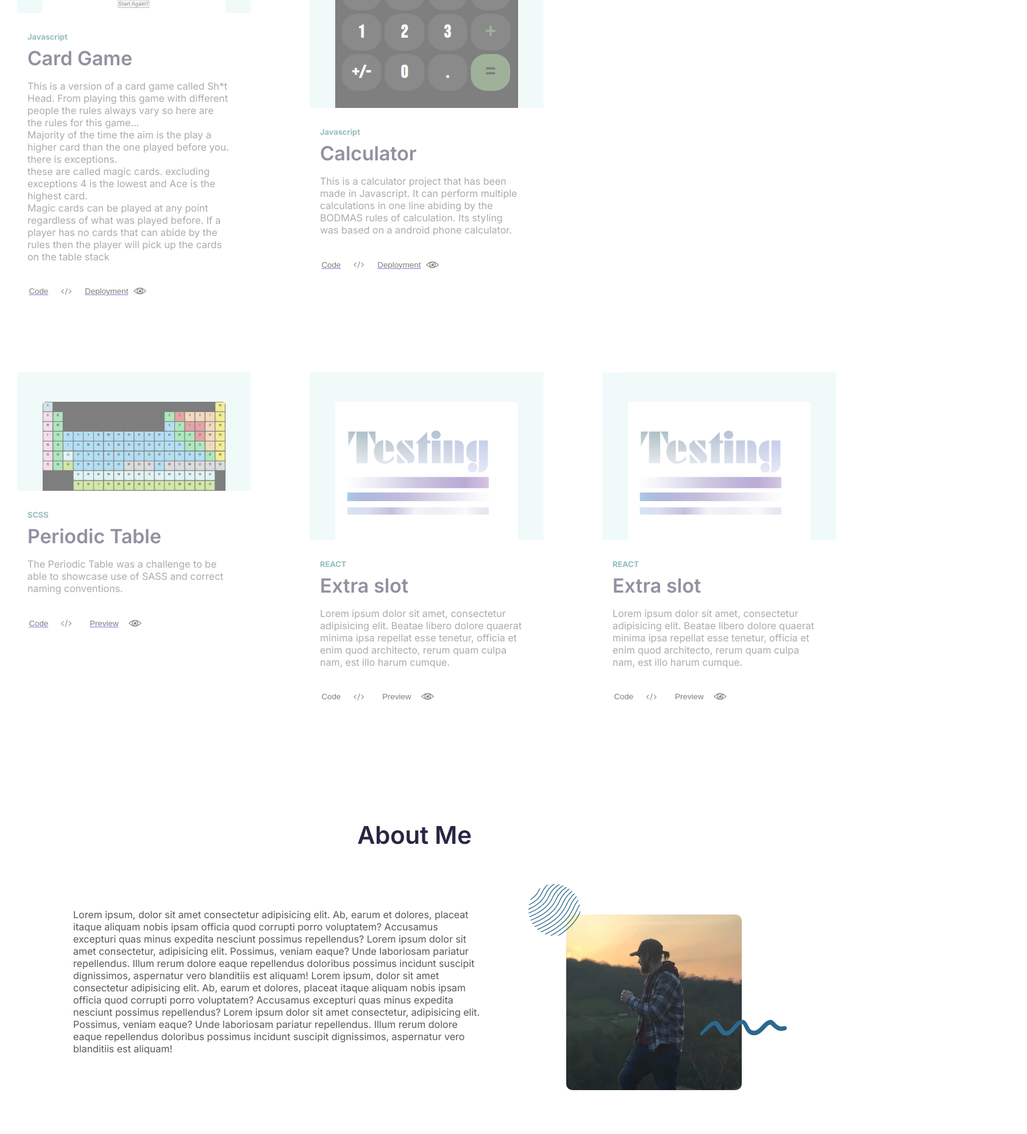
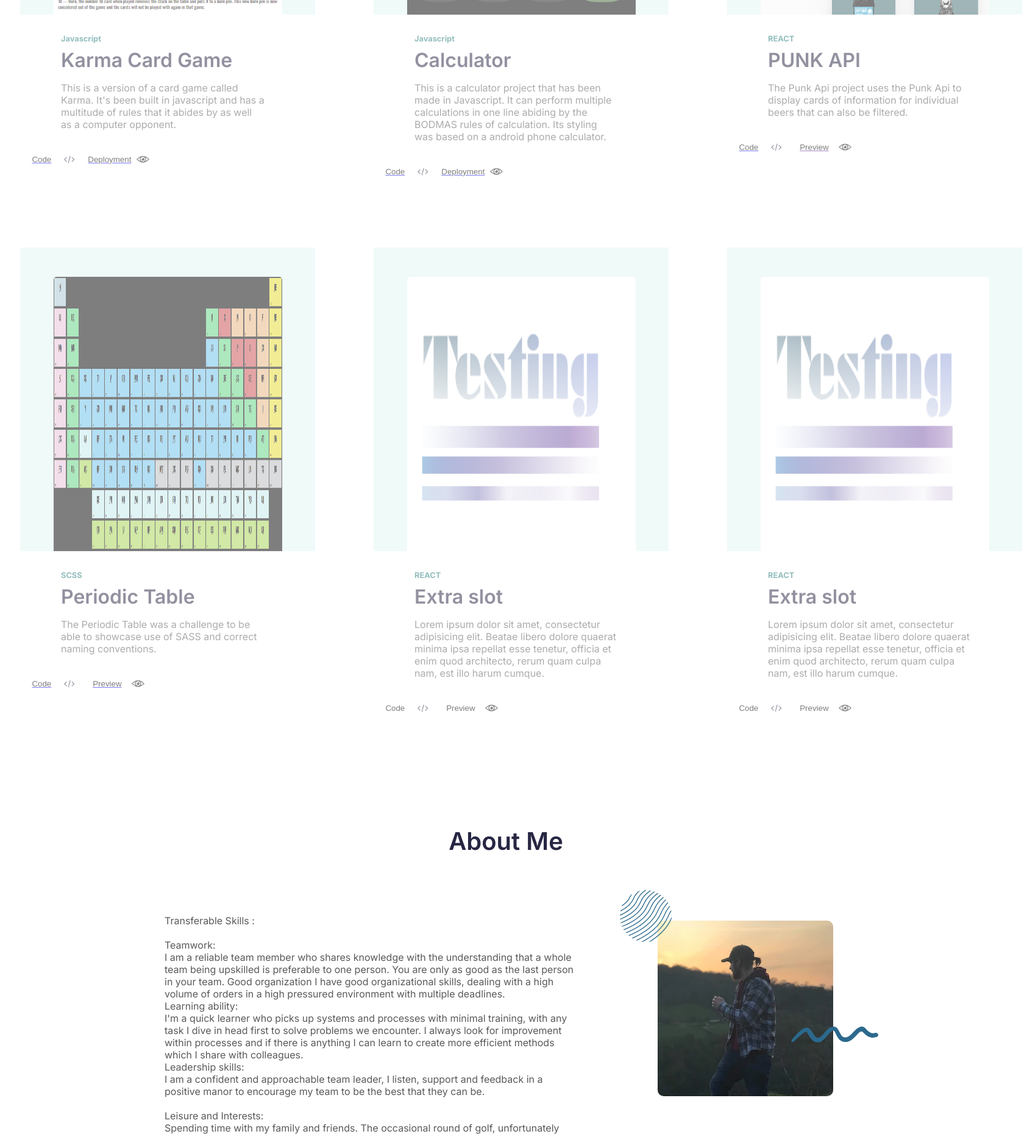
Before and after one commit to sPridmore96/personal-portfolio, a plain HTML site: page index.html in a window 1280 px wide. Shown: the part 2064-3924 px from the top of the page at 61% size, 1685 px wide, since content can reach past the window. Drawn offline with Linux system fonts and the light colour scheme.

Commit message:
added new photos and changes to styling

```diff
--- a/index.html
+++ b/index.html
@@ -111,28 +111,19 @@
         <div class="card__img-holder">
           <img
             class="card__img"
-            src="./imgs/card game prev.PNG"
+            src="./imgs/cardgame.PNG"
             alt="print screen of the card game project"
           />
         </div>
         <div class="card__content">
           <h3 class="card__subtitle">Javascript</h3>
-          <h2 class="card__title">Card Game</h2>
+          <h2 class="card__title">Karma Card Game</h2>
           <p class="card__info">
-            This is a version of a card game called Sh*t Head. From playing this
-            game with different people the rules always vary so here are the
-            rules for this game... <br/>
-            Majority of the time the aim is the play a
-            higher card than the one played before you. there is exceptions. <br/>
-            these are called magic cards. excluding exceptions 4 is the lowest
-            and Ace is the highest card.<br/> Magic cards can be played at any point
-            regardless of what was played before. If a player has no cards that
-            can abide by the rules then the player will pick up the cards on the
-            table stack
+            This is a version of a card game called Karma. It's been built in javascript and has a multitude of rules that it abides by as well as a computer opponent.
           </p>
         </div>
         <div class="card__buttons">
-          <a href="https://github.com/sPridmore96/version-of-card-game">
+          <a href="https://github.com/sPridmore96/Karma-card-game">
             <button tabindex="0" class="smallButton smallButton--white">
               Code
               <img
@@ -142,7 +133,7 @@
               />
             </button>
           </a>
-          <a href="https://spridmore96.github.io/version-of-card-game/">
+          <a href="https://spridmore96.github.io/Karma-card-game/">
             <button tabindex="0" class="smallButton smallButton--white">
               Deployment
               <img
@@ -160,7 +151,7 @@
           <div class="card__img-holder">
             <img
               class="card__img"
-              src="./imgs/calculator prev.PNG"
+              src="./imgs/calculator.PNG"
               alt="print screen of the calculator project"
             />
           </div>
@@ -204,7 +195,7 @@
           <div class="card__img-holder">
             <img
               class="card__img"
-              src="./imgs/punk api prev.PNG"
+              src="./imgs/punkapi.PNG"
               alt="print screen of punk api project"
             />
           </div>
@@ -212,7 +203,8 @@
             <h2 class="card__subtitle">REACT</h2>
             <h2 class="card__title">PUNK API</h2>
             <p class="card__info">
-             The Punk Api project uses the Punk Api to display cards of information for individual beers that can also be filtered.
+              The Punk Api project uses the Punk Api to display cards of
+              information for individual beers that can also be filtered.
             </p>
           </div>
           <div class="card__buttons">
@@ -252,7 +244,8 @@
           <h2 class="card__subtitle">SCSS</h2>
           <h2 class="card__title">Periodic Table</h2>
           <p class="card__info">
-            The Periodic Table was a challenge to be able to showcase use of SASS and correct naming conventions.
+            The Periodic Table was a challenge to be able to showcase use of
+            SASS and correct naming conventions.
           </p>
         </div>
         <div class="card__buttons">
@@ -364,20 +357,32 @@
         <img class="about__icons--squig" src="./icons/squiggles.svg" alt="" />
       </div>
       <p class="about__paragraph">
-        Lorem ipsum, dolor sit amet consectetur adipisicing elit. Ab, earum et
-        dolores, placeat itaque aliquam nobis ipsam officia quod corrupti porro
-        voluptatem? Accusamus excepturi quas minus expedita nesciunt possimus
-        repellendus? Lorem ipsum dolor sit amet consectetur, adipisicing elit.
-        Possimus, veniam eaque? Unde laboriosam pariatur repellendus. Illum
-        rerum dolore eaque repellendus doloribus possimus incidunt suscipit
-        dignissimos, aspernatur vero blanditiis est aliquam! Lorem ipsum, dolor
-        sit amet consectetur adipisicing elit. Ab, earum et dolores, placeat
-        itaque aliquam nobis ipsam officia quod corrupti porro voluptatem?
-        Accusamus excepturi quas minus expedita nesciunt possimus repellendus?
-        Lorem ipsum dolor sit amet consectetur, adipisicing elit. Possimus,
-        veniam eaque? Unde laboriosam pariatur repellendus. Illum rerum dolore
-        eaque repellendus doloribus possimus incidunt suscipit dignissimos,
-        aspernatur vero blanditiis est aliquam!
+        Transferable Skills : <br />
+        <br />
+        Teamwork: <br />
+        I am a reliable team member who shares knowledge with the understanding
+        that a whole team being upskilled is preferable to one person. You are
+        only as good as the last person in your team. Good organization I have
+        good organizational skills, dealing with a high volume of orders in a
+        high pressured environment with multiple deadlines.
+        <br />
+        Learning ability: <br />
+        I'm a quick learner who picks up systems and processes with minimal
+        training, with any task I dive in head first to solve problems we
+        encounter. I always look for improvement within processes and if there
+        is anything I can learn to create more efficient methods which I share
+        with colleagues.
+        <br />
+        Leadership skills: <br />
+        I am a confident and approachable team leader, I listen, support and
+        feedback in a positive manor to encourage my team to be the best that
+        they can be.
+        <br />
+        <br />
+        Leisure and Interests: <br />
+        Spending time with my family and friends. The occasional round of golf,
+        unfortunately not a competitive level yet. When relaxing, I enjoy music,
+        films and always have a book to read.
       </p>
     </div>
 
--- a/styles/_layout.scss
+++ b/styles/_layout.scss
@@ -156,7 +156,7 @@
 
 
         &__holder {
-            @include WidthHeight (400px, auto);
+            @include WidthHeight (500px, 50rem);
             padding: 0.7rem 0.5rem 0.7rem 0.5rem;
             opacity: 0.5;
             margin-left: 5%;
@@ -178,7 +178,7 @@
         }
 
         &__img {
-            @include WidthHeight (300px, auto);
+            @include WidthHeight (375px, 450px);
             border-radius: 5px 5px 0 0;
             background-color: white;
         }
```
Also changed, not shown: imgs/calculator prev.PNG (deleted), imgs/calculator.PNG (added), imgs/card game prev.PNG (deleted), imgs/cardgame.PNG (added), imgs/punk api prev.PNG (deleted), imgs/punkapi.PNG (added), styles/styles.css, 1 other file.
